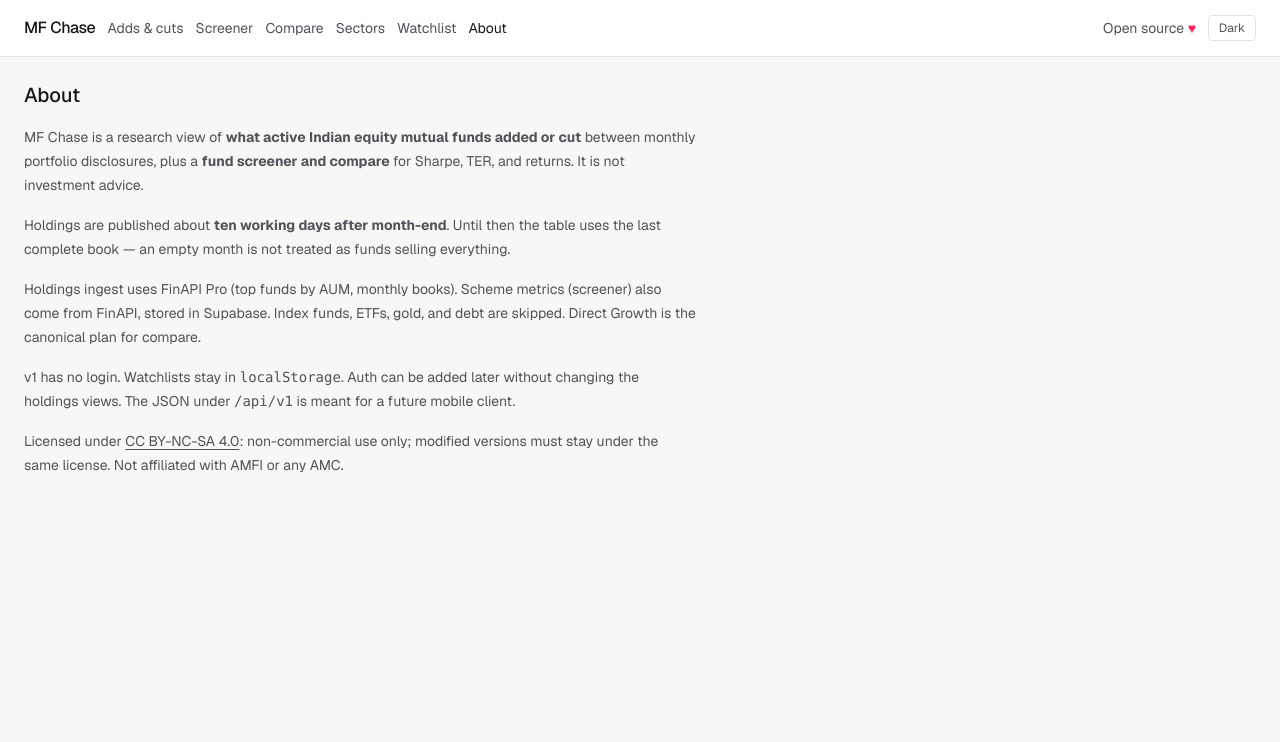
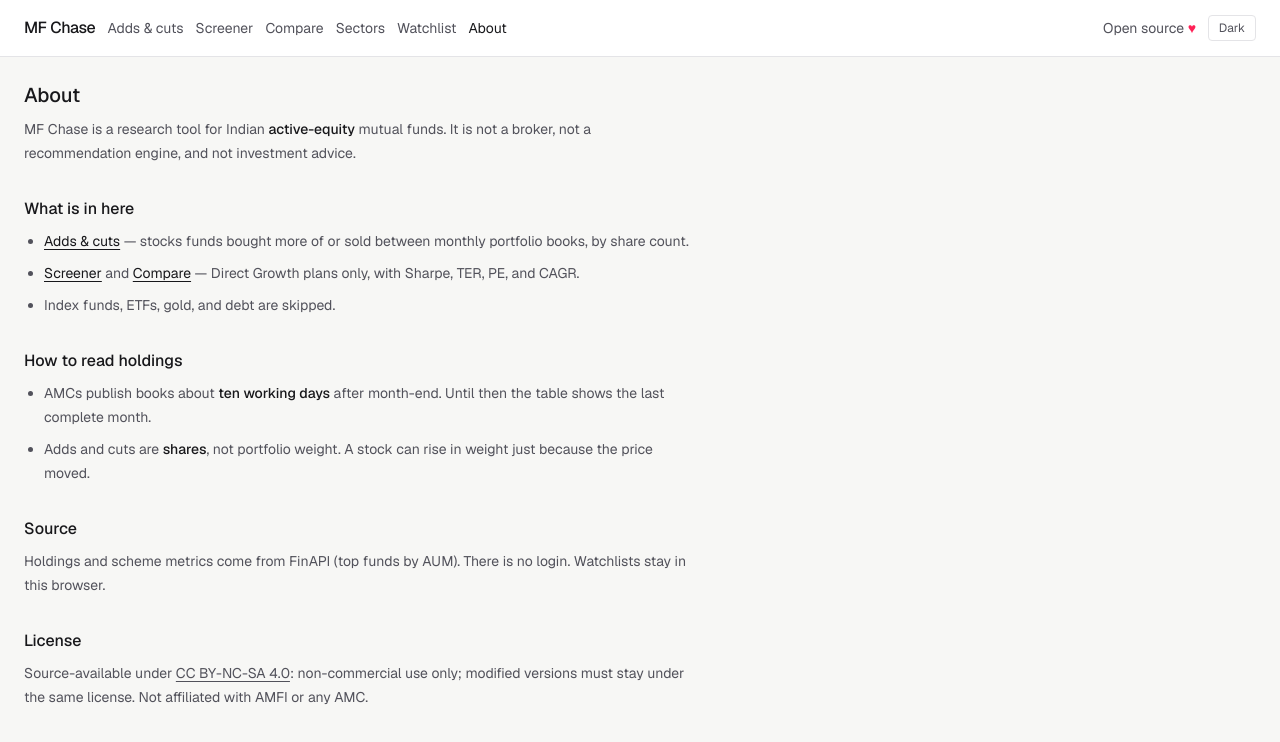
Before and after one commit to Leovaldez42/mf-screener, a Next.js app: page /about in a window 1280 px wide. Shown: the top 742 px of the page. Built offline with nearby package versions, Linux system fonts and the light colour scheme.

Commit message:
Improving the language of the page

```diff
--- a/app/about/page.tsx
+++ b/app/about/page.tsx
@@ -1,33 +1,78 @@
+import type { Metadata } from "next";
+import Link from "next/link";
+
+export const metadata: Metadata = {
+  title: "About",
+  description: "What MF Chase covers, where the holdings come from, and how to read the numbers.",
+};
+
 export default function AboutPage() {
   return (
-    <article className="max-w-2xl space-y-4 text-sm leading-6 text-muted">
+    <article className="max-w-2xl space-y-8 text-sm leading-6 text-muted">
+      <div>
         <h1 className="text-xl font-medium text-foreground">About</h1>
-      <p>
-        MF Chase is a research view of <strong>what active Indian equity mutual funds added or cut</strong>{" "}
-        between monthly portfolio disclosures, plus a <strong>fund screener and compare</strong> for
-        Sharpe, TER, and returns. It is not investment advice.
+        <p className="mt-2">
+          MF Chase is a research tool for Indian <strong className="font-medium text-foreground">active-equity</strong>{" "}
+          mutual funds. It is not a broker, not a recommendation engine, and not investment advice.
         </p>
-      <p>
-        Holdings are published about <strong>ten working days after month-end</strong>. Until then the table
-        uses the last complete book — an empty month is not treated as funds selling everything.
+      </div>
+
+      <section>
+        <h2 className="text-base font-medium text-foreground">What is in here</h2>
+        <ul className="mt-2 list-disc space-y-2 pl-5">
+          <li>
+            <Link className="text-foreground underline" href="/adds-cuts">
+              Adds & cuts
+            </Link>{" "}
+            — stocks funds bought more of or sold between monthly portfolio books, by share count.
+          </li>
+          <li>
+            <Link className="text-foreground underline" href="/screener">
+              Screener
+            </Link>{" "}
+            and{" "}
+            <Link className="text-foreground underline" href="/compare">
+              Compare
+            </Link>{" "}
+            — Direct Growth plans only, with Sharpe, TER, PE, and CAGR.
+          </li>
+          <li>Index funds, ETFs, gold, and debt are skipped.</li>
+        </ul>
+      </section>
+
+      <section>
+        <h2 className="text-base font-medium text-foreground">How to read holdings</h2>
+        <ul className="mt-2 list-disc space-y-2 pl-5">
+          <li>
+            AMCs publish books about <strong className="font-medium text-foreground">ten working days</strong> after
+            month-end. Until then the table shows the last complete month.
+          </li>
+          <li>
+            Adds and cuts are <strong className="font-medium text-foreground">shares</strong>, not portfolio weight. A
+            stock can rise in weight just because the price moved.
+          </li>
+        </ul>
+      </section>
+
+      <section>
+        <h2 className="text-base font-medium text-foreground">Source</h2>
+        <p className="mt-2">
+          Holdings and scheme metrics come from FinAPI (top funds by AUM). There is no login. Watchlists stay in this
+          browser.
         </p>
-      <p>
-        Holdings ingest uses FinAPI Pro (top funds by AUM, monthly books). Scheme metrics (screener)
-        also come from FinAPI, stored in Supabase. Index funds, ETFs, gold, and debt are skipped.
-        Direct Growth is the canonical plan for compare.
-      </p>
-      <p>
-        v1 has no login. Watchlists stay in <code>localStorage</code>. Auth can be added later without changing
-        the holdings views. The JSON under <code>/api/v1</code> is meant for a future mobile client.
-      </p>
-      <p>
-        Licensed under{" "}
+      </section>
+
+      <section>
+        <h2 className="text-base font-medium text-foreground">License</h2>
+        <p className="mt-2">
+          Source-available under{" "}
           <a className="underline" href="https://creativecommons.org/licenses/by-nc-sa/4.0/">
             CC BY-NC-SA 4.0
           </a>
-        : non-commercial use only; modified versions must stay under the same license. Not affiliated with AMFI or any
-        AMC.
+          : non-commercial use only; modified versions must stay under the same license. Not affiliated with AMFI or
+          any AMC.
         </p>
+      </section>
     </article>
   );
 }
--- a/app/page.tsx
+++ b/app/page.tsx
@@ -88,9 +88,9 @@ export default async function LandingPage() {
           See what Indian active-equity funds bought and sold last month.
         </h1>
         <p className="mt-3 max-w-2xl text-sm leading-6 text-muted">
-          MF Chase is a research view of monthly portfolio books — not price charts, not a broker.
-          Adds and cuts use <strong className="font-medium text-foreground">share quantity</strong>, not
-          weight, so a name rising because the price moved is not treated as a buy.
+          This is a research tool, not a broker. It shows stocks that funds bought more of or sold,
+          counted in <strong className="font-medium text-foreground">shares</strong> — a price bounce
+          with no extra buying does not show up as a buy.
         </p>
         <div className="mt-5 flex flex-wrap gap-2">
           <Link
@@ -169,8 +169,7 @@ export default async function LandingPage() {
         <ul className="mt-3 max-w-2xl space-y-3 text-sm leading-6 text-muted">
           <li>
             Books land about <strong className="font-medium text-foreground">ten working days</strong> after
-            month-end. Until then the table uses the last complete book — an empty new month is not treated as
-            funds selling everything.
+            month-end. Until then the table shows the last complete book.
           </li>
           <li>
             <strong className="font-medium text-foreground">Quantity, not weight.</strong> A stock can rise
```
Also changed, not shown: 1 other file (tests, documents, lock files or other folders). Lines whose indentation alone changed are shown as unchanged.
